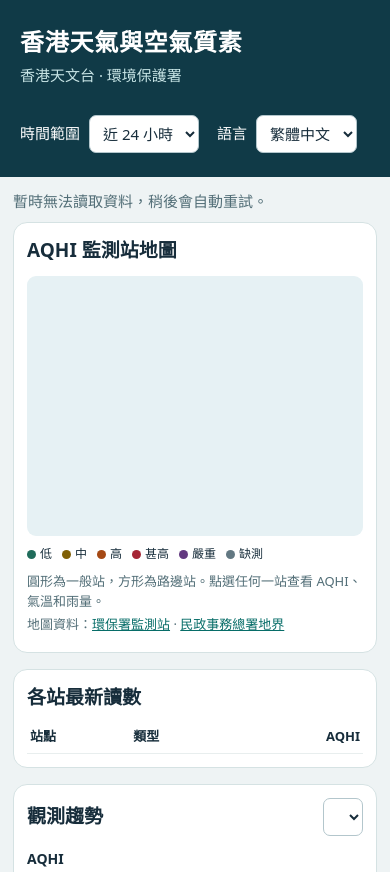
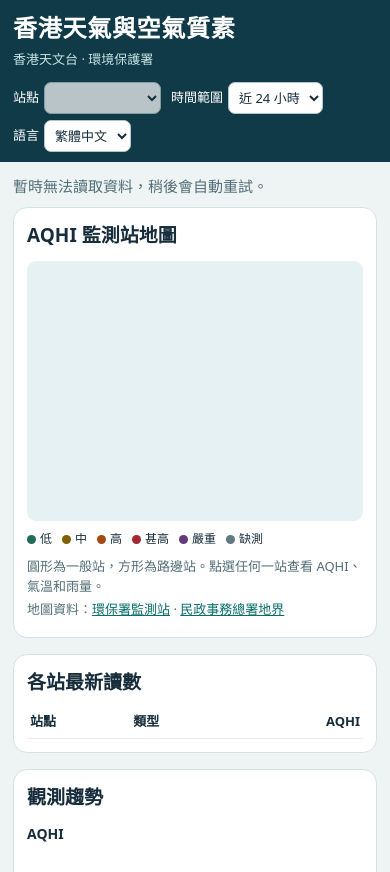
Before and after one commit to caclot/comp7503-weather-snapshot, a plain HTML site: page index.html in a window 390 px wide. Shown: the top 872 px of the page. Drawn offline with Linux system fonts and the light colour scheme; no server answers.

Commit message:
Keep one global station selector in the sticky dashboard header

```diff
--- a/index.html
+++ b/index.html
@@ -7,9 +7,10 @@
 <title>香港天氣與空氣質素</title>
 <style>
   :root { color-scheme: light; font: 15px/1.5 system-ui,sans-serif; color:#172d3b; background:#eef3f4; --ink:#172d3b; --muted:#526e77; --stroke:#d5e2e3; --teal:#076d68 }
+  html { scroll-padding-top:calc(var(--header-height, 140px) + 12px) }
   * { box-sizing:border-box }
   body { margin:0 }
-  header { background:#103a47; color:white; padding:24px max(20px,calc((100vw - 1240px)/2)); display:flex; justify-content:space-between; align-items:center; gap:24px; flex-wrap:wrap }
+  header { position:sticky; top:0; z-index:10; background:#103a47; color:white; padding:16px max(20px,calc((100vw - 1240px)/2)); display:flex; justify-content:space-between; align-items:center; gap:12px 24px; flex-wrap:wrap }
   h1 { font-size:clamp(24px,3vw,36px); margin:0; letter-spacing:.03em }
   p { margin:4px 0 }
   header p { color:#c7e4e5 }
@@ -25,6 +26,7 @@
   select { padding:7px 9px; font:inherit; background:#fff; color:var(--ink); border:1px solid #b3c6cc; border-radius:7px }
   .controls { display:flex; flex-wrap:wrap; gap:10px 18px }
   header label { display:flex; align-items:center; gap:9px }
+  #station-select { min-width:9em }
   #map { position:relative; height:clamp(260px,34vw,425px); border-radius:9px; background:#e6f1f4; overflow:hidden; margin:12px 0 7px }
   canvas { display:block; width:100%; height:100% }
   .marker { position:absolute; transform:translate(-50%,-50%); padding:0; width:23px; height:23px; border-radius:50%; border:1px solid white; background:var(--risk); color:white; font:bold 11px system-ui; cursor:pointer; box-shadow:0 1px 3px #15374860 }
@@ -57,6 +59,13 @@
   a { color:var(--teal) }
   [hidden] { display:none !important }
   @media (max-width:840px) { .grid,.analysis-plots { grid-template-columns:1fr } }
+  @media (max-width:640px) {
+    header { padding:10px 13px; gap:8px }
+    header .controls { gap:6px 10px }
+    header label { gap:5px; font-size:13px }
+    header select { padding:5px 6px }
+    header p { font-size:13px }
+  }
   @media (max-width:480px) { main, section { padding:13px } th,td { padding:6px 3px } }
 </style>
 </head>
@@ -64,6 +73,7 @@
 <header>
   <div><h1 data-text="title">香港天氣與空氣質素</h1><p data-text="subtitle">香港天文台 · 環境保護署</p></div>
   <div class="controls">
+    <label for="station-select"><span data-text="station">站點</span> <select id="station-select" aria-label="選擇監測站" data-label="selectStation" disabled></select></label>
     <label for="hours"><span data-text="range">時間範圍</span> <select id="hours"><option value="24" data-text="last24">近 24 小時</option><option value="36" data-text="last36">近 36 小時</option><option value="48" data-text="last48">近 48 小時</option><option value="72" data-text="last72">近 72 小時</option><option value="168" data-long-range data-text="last7Days" hidden>近 7 天</option><option value="720" data-long-range data-text="last30Days" hidden>近 30 天</option></select></label>
     <label for="language"><span data-text="language">語言</span> <select id="language"><option value="zh-Hant" lang="zh-Hant">繁體中文</option><option value="zh-Hans" lang="zh-Hans">简体中文</option><option value="en" lang="en">English</option></select></label>
   </div>
@@ -88,7 +98,7 @@
       </section>
     </div>
     <section aria-labelledby="trends-title">
-      <div class="top"><h2 id="trends-title" data-text="trends">觀測趨勢</h2><select id="station-select" aria-label="選擇監測站" data-label="selectStation"></select></div>
+      <h2 id="trends-title" data-text="trends">觀測趨勢</h2>
       <p id="sources" class="subtle"></p>
       <div class="chart" id="air-chart"><div class="row"><h3>AQHI</h3><strong class="reading"></strong></div><div class="plot"><canvas aria-label="AQHI 時間序列" data-label="airSeries" role="img"></canvas><div class="tooltip" hidden></div></div></div>
       <div class="chart" id="temp-chart"><div class="row"><h3 data-text="temperature">氣溫（°C）</h3><strong class="reading"></strong></div><div class="plot"><canvas aria-label="氣溫時間序列" data-label="temperatureSeries" role="img"></canvas><div class="tooltip" hidden></div></div></div>
@@ -317,16 +327,18 @@ function buildStations() {
   $("latest").textContent = updated ? t("timestamp", { time: time(updated) }) : "";
   for (const item of markerNodes.values()) item.remove();
   markerNodes.clear();
-  select.replaceChildren();
+  const options = data.stations.map(station => [station.id, stationName(station)]);
+  if (select.options.length !== options.length || options.some(([id, name], i) =>
+    select.options[i].value !== id || select.options[i].text !== name)) {
+    select.replaceChildren(...options.map(([id, name]) => new Option(name, id)));
+  }
+  select.disabled = !options.length;
   tableBody.replaceChildren();
   for (const station of data.stations) {
     const value = latestRows.get(station.id)?.payload.value ?? null;
     const roadside = isRoadside(station);
     const type = t(roadside ? "roadside" : "general");
     const label = stationName(station);
-    const option = element("option", label);
-    option.value = station.id;
-    select.append(option);
     const marker = element("button", value ?? "—", "marker" + (roadside ? " roadside" : ""));
     marker.dataset.station = station.id;
     marker.style.setProperty("--risk", levels[level(value)][1]);
@@ -749,6 +761,8 @@ $("language").addEventListener("change", event => {
   applyLanguage(language);
 });
 hours.addEventListener("change",load);
+const header = document.querySelector("header");
+new ResizeObserver(() => document.documentElement.style.setProperty("--header-height", header.offsetHeight + "px")).observe(header);
 new ResizeObserver(() => { drawMap(); drawTrends(); }).observe(document.querySelector("main"));
 setInterval(load,60_000);
 load();
```
